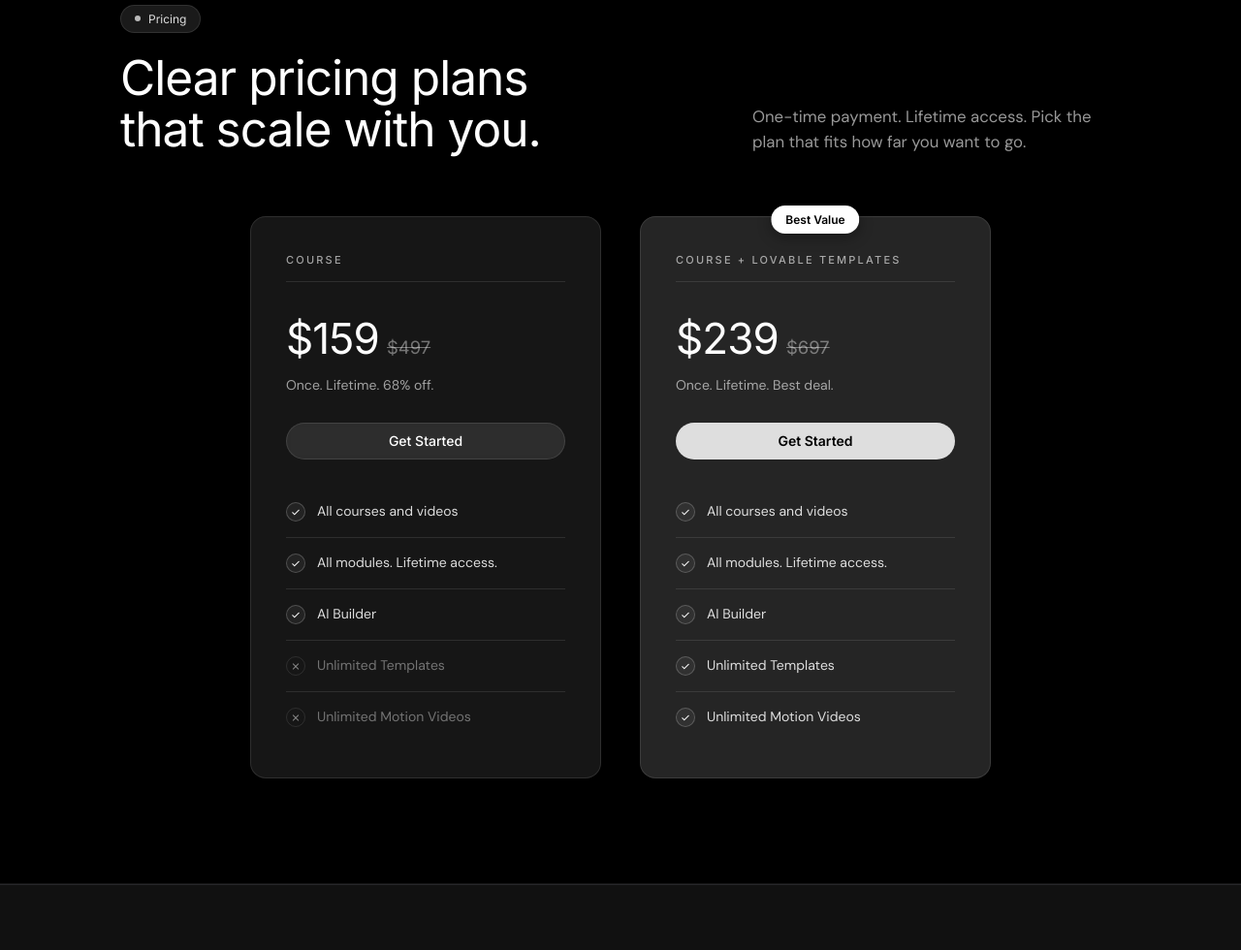
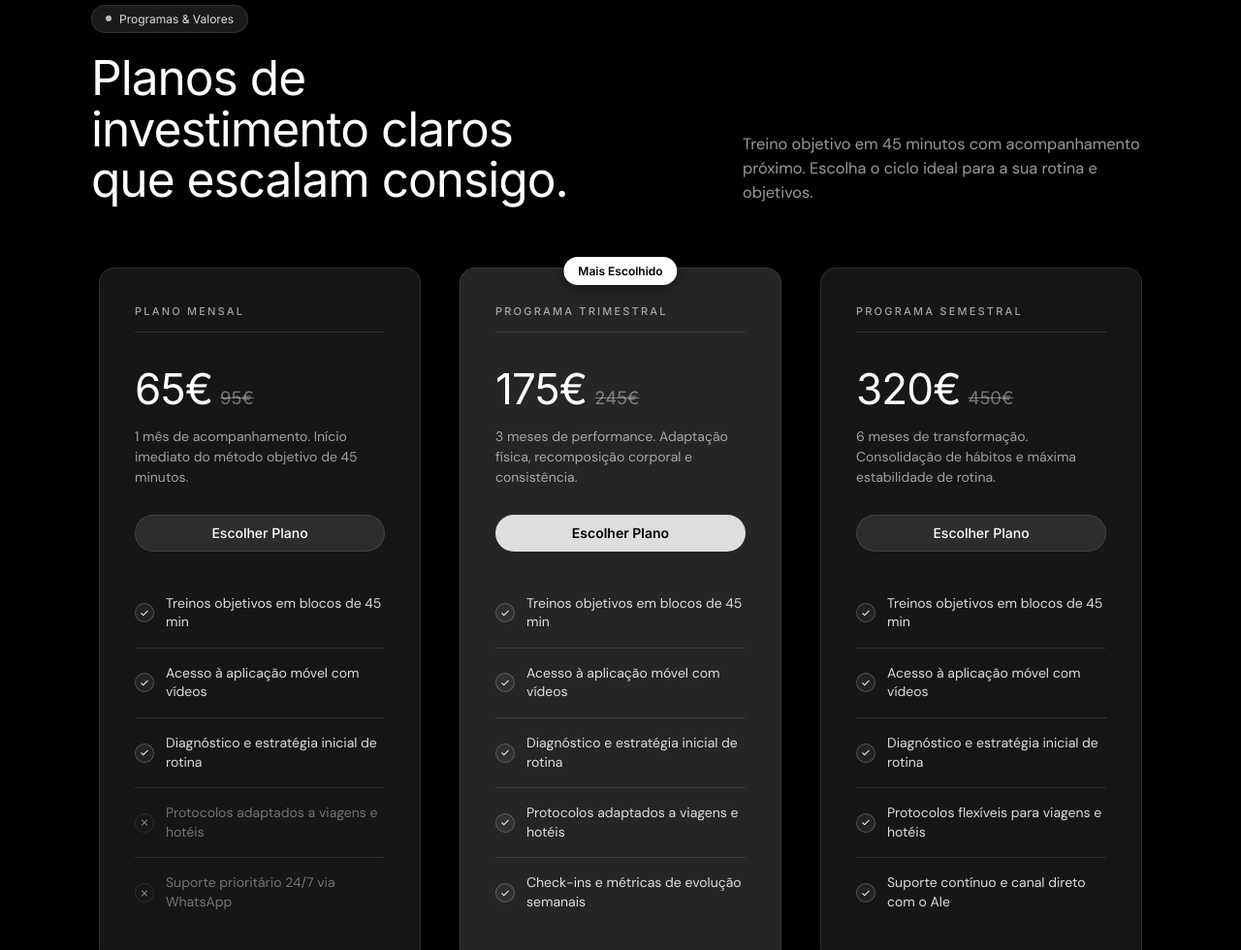
Before and after one commit to menochef777/personalale, a plain HTML site: page index.html in a window 1280 px wide. Shown: the part 5537-6517 px from the top of the page at 97% size. Drawn offline with nearby package versions, Linux system fonts and the light colour scheme.

Commit message:
feat: restore Ale Braga 3 plans in Portuguese with luxury dark design

```diff
--- a/index.html
+++ b/index.html
@@ -53,7 +53,7 @@
   }
   </script>
 
-  <link rel="stylesheet" href="style.css?v=20261118_v4">
+  <link rel="stylesheet" href="style.css?v=20261118_v5">
 </head>
 <body>
 
@@ -213,7 +213,7 @@
       </div>
     </section>
 
-    <!-- PLANOS & VALORES (NOVO PRICING LUXURY ESCURO) -->
+    <!-- PLANOS & VALORES (DESIGN LUXURY ESCURO - 3 PLANOS EM PORTUGUÊS) -->
     <section class="pricing-sec" id="planos" aria-labelledby="h-pricing">
       <div class="pricing-wrap">
         <!-- HEADER -->
@@ -222,45 +222,45 @@
             <div data-reveal>
               <span class="pricing-pill">
                 <span class="dot"></span>
-                Pricing
+                Programas &amp; Valores
               </span>
             </div>
             <div data-reveal style="--d:0.1s">
               <h2 id="h-pricing" class="pricing-title">
-                Clear pricing plans<br class="br-hide"> that scale with you.
+                Planos de investimento claros<br class="br-hide"> que escalam consigo.
               </h2>
             </div>
           </div>
           <div data-reveal style="--d:0.2s">
             <p class="pricing-desc">
-              One-time payment. Lifetime access. Pick the plan that fits how far you want to go.
+              Treino objetivo em 45 minutos com acompanhamento próximo. Escolha o ciclo ideal para a sua rotina e objetivos.
             </p>
           </div>
         </div>
 
-        <!-- CARDS GRID -->
+        <!-- CARDS GRID (3 PLANOS) -->
         <div class="pricing-grid">
 
-          <!-- CARD 1: Course -->
+          <!-- CARD 1: Plano Mensal -->
           <div class="spotlight-card" data-reveal style="--d:0.05s">
             <div class="inner-card card-dark-1">
               <div class="pricing-eyebrow">
-                Course
+                Plano Mensal
               </div>
               <div class="pricing-divider"></div>
 
               <div class="pricing-price-row">
-                <span class="price-val">$159</span>
-                <span class="price-orig">$497</span>
+                <span class="price-val">65€</span>
+                <span class="price-orig">95€</span>
               </div>
 
               <p class="pricing-card-desc">
-                Once. Lifetime. 68% off.
+                1 mês de acompanhamento. Início imediato do método objetivo de 45 minutos.
               </p>
 
               <div class="pricing-btn-wrap">
                 <a href="#questionario" data-plan="mensal" class="btn-spotlight btn-secondary-spot">
-                  <span>Get Started</span>
+                  <span>Escolher Plano</span>
                 </a>
               </div>
 
@@ -269,60 +269,60 @@
                   <span class="icon-circle included">
                     <span class="material-symbols-outlined">check</span>
                   </span>
-                  <span>All courses and videos</span>
+                  <span>Treinos objetivos em blocos de 45 min</span>
                 </li>
                 <li class="pricing-feature-item included">
                   <span class="icon-circle included">
                     <span class="material-symbols-outlined">check</span>
                   </span>
-                  <span>All modules. Lifetime access.</span>
+                  <span>Acesso à aplicação móvel com vídeos</span>
                 </li>
                 <li class="pricing-feature-item included">
                   <span class="icon-circle included">
                     <span class="material-symbols-outlined">check</span>
                   </span>
-                  <span>AI Builder</span>
+                  <span>Diagnóstico e estratégia inicial de rotina</span>
                 </li>
                 <li class="pricing-feature-item excluded">
                   <span class="icon-circle">
                     <span class="material-symbols-outlined">close</span>
                   </span>
-                  <span>Unlimited Templates</span>
+                  <span>Protocolos adaptados a viagens e hotéis</span>
                 </li>
                 <li class="pricing-feature-item excluded">
                   <span class="icon-circle">
                     <span class="material-symbols-outlined">close</span>
                   </span>
-                  <span>Unlimited Motion Videos</span>
+                  <span>Suporte prioritário 24/7 via WhatsApp</span>
                 </li>
               </ul>
             </div>
           </div>
 
-          <!-- CARD 2: Course + Lovable Templates (Featured) -->
+          <!-- CARD 2: Programa Trimestral (Destaque) -->
           <div class="spotlight-card" data-reveal style="--d:0.15s">
             <div class="inner-card card-dark-2">
               <div class="badge-featured">
-                Best Value
+                Mais Escolhido
               </div>
 
               <div class="pricing-eyebrow">
-                Course + Lovable Templates
+                Programa Trimestral
               </div>
               <div class="pricing-divider"></div>
 
               <div class="pricing-price-row">
-                <span class="price-val">$239</span>
-                <span class="price-orig">$697</span>
+                <span class="price-val">175€</span>
+                <span class="price-orig">245€</span>
               </div>
 
               <p class="pricing-card-desc">
-                Once. Lifetime. Best deal.
+                3 meses de performance. Adaptação física, recomposição corporal e consistência.
               </p>
 
               <div class="pricing-btn-wrap">
                 <a href="#questionario" data-plan="trimestral" class="btn-spotlight btn-primary-spot">
-                  <span>Get Started</span>
+                  <span>Escolher Plano</span>
                 </a>
               </div>
 
@@ -331,31 +331,89 @@
                   <span class="icon-circle included">
                     <span class="material-symbols-outlined">check</span>
                   </span>
-                  <span>All courses and videos</span>
+                  <span>Treinos objetivos em blocos de 45 min</span>
                 </li>
                 <li class="pricing-feature-item included">
                   <span class="icon-circle included">
                     <span class="material-symbols-outlined">check</span>
                   </span>
-                  <span>All modules. Lifetime access.</span>
+                  <span>Acesso à aplicação móvel com vídeos</span>
                 </li>
                 <li class="pricing-feature-item included">
                   <span class="icon-circle included">
                     <span class="material-symbols-outlined">check</span>
                   </span>
-                  <span>AI Builder</span>
+                  <span>Diagnóstico e estratégia inicial de rotina</span>
                 </li>
                 <li class="pricing-feature-item included">
                   <span class="icon-circle included">
                     <span class="material-symbols-outlined">check</span>
                   </span>
-                  <span>Unlimited Templates</span>
+                  <span>Protocolos adaptados a viagens e hotéis</span>
                 </li>
                 <li class="pricing-feature-item included">
                   <span class="icon-circle included">
                     <span class="material-symbols-outlined">check</span>
                   </span>
-                  <span>Unlimited Motion Videos</span>
+                  <span>Check-ins e métricas de evolução semanais</span>
+                </li>
+              </ul>
+            </div>
+          </div>
+
+          <!-- CARD 3: Programa Semestral -->
+          <div class="spotlight-card" data-reveal style="--d:0.25s">
+            <div class="inner-card card-dark-1">
+              <div class="pricing-eyebrow">
+                Programa Semestral
+              </div>
+              <div class="pricing-divider"></div>
+
+              <div class="pricing-price-row">
+                <span class="price-val">320€</span>
+                <span class="price-orig">450€</span>
+              </div>
+
+              <p class="pricing-card-desc">
+                6 meses de transformação. Consolidação de hábitos e máxima estabilidade de rotina.
+              </p>
+
+              <div class="pricing-btn-wrap">
+                <a href="#questionario" data-plan="semestral" class="btn-spotlight btn-secondary-spot">
+                  <span>Escolher Plano</span>
+                </a>
+              </div>
+
+              <ul class="pricing-features">
+                <li class="pricing-feature-item included">
+                  <span class="icon-circle included">
+                    <span class="material-symbols-outlined">check</span>
+                  </span>
+                  <span>Treinos objetivos em blocos de 45 min</span>
+                </li>
+                <li class="pricing-feature-item included">
+                  <span class="icon-circle included">
+                    <span class="material-symbols-outlined">check</span>
+                  </span>
+                  <span>Acesso à aplicação móvel com vídeos</span>
+                </li>
+                <li class="pricing-feature-item included">
+                  <span class="icon-circle included">
+                    <span class="material-symbols-outlined">check</span>
+                  </span>
+                  <span>Diagnóstico e estratégia inicial de rotina</span>
+                </li>
+                <li class="pricing-feature-item included">
+                  <span class="icon-circle included">
+                    <span class="material-symbols-outlined">check</span>
+                  </span>
+                  <span>Protocolos flexíveis para viagens e hotéis</span>
+                </li>
+                <li class="pricing-feature-item included">
+                  <span class="icon-circle included">
+                    <span class="material-symbols-outlined">check</span>
+                  </span>
+                  <span>Suporte contínuo e canal direto com o Ale</span>
                 </li>
               </ul>
             </div>
--- a/style.css
+++ b/style.css
@@ -679,7 +679,7 @@ p { margin: 0; }
   border-block: 1px solid rgba(255, 255, 255, 0.08);
 }
 .pricing-wrap {
-  max-width: 1080px;
+  max-width: 1140px;
   margin-inline: auto;
   padding-inline: clamp(16px, 4vw, 24px);
 }
@@ -737,8 +737,8 @@ p { margin: 0; }
   .br-hide { display: block; }
 }
 .pricing-desc {
-  max-width: 380px;
-  font-size: clamp(0.92rem, 1.8vw, 1.05rem);
+  max-width: 420px;
+  font-size: clamp(0.92rem, 1.8vw, 1.02rem);
   line-height: 1.55;
   color: rgba(255, 255, 255, 0.60);
 }
@@ -746,12 +746,23 @@ p { margin: 0; }
   display: grid;
   grid-template-columns: 1fr;
   gap: 24px;
-  max-width: 780px;
+  max-width: 1140px;
   margin-inline: auto;
 }
-@media(min-width: 768px) {
+@media(min-width: 680px) and (max-width: 1023px) {
   .pricing-grid {
-    grid-template-columns: 1fr 1fr;
+    grid-template-columns: repeat(2, 1fr);
+  }
+  .pricing-grid > .spotlight-card:last-child {
+    grid-column: 1 / -1;
+    max-width: 520px;
+    margin-inline: auto;
+    width: 100%;
+  }
+}
+@media(min-width: 1024px) {
+  .pricing-grid {
+    grid-template-columns: repeat(3, 1fr);
   }
 }
 
```
Also changed, not shown: animated (31).webp (added).
